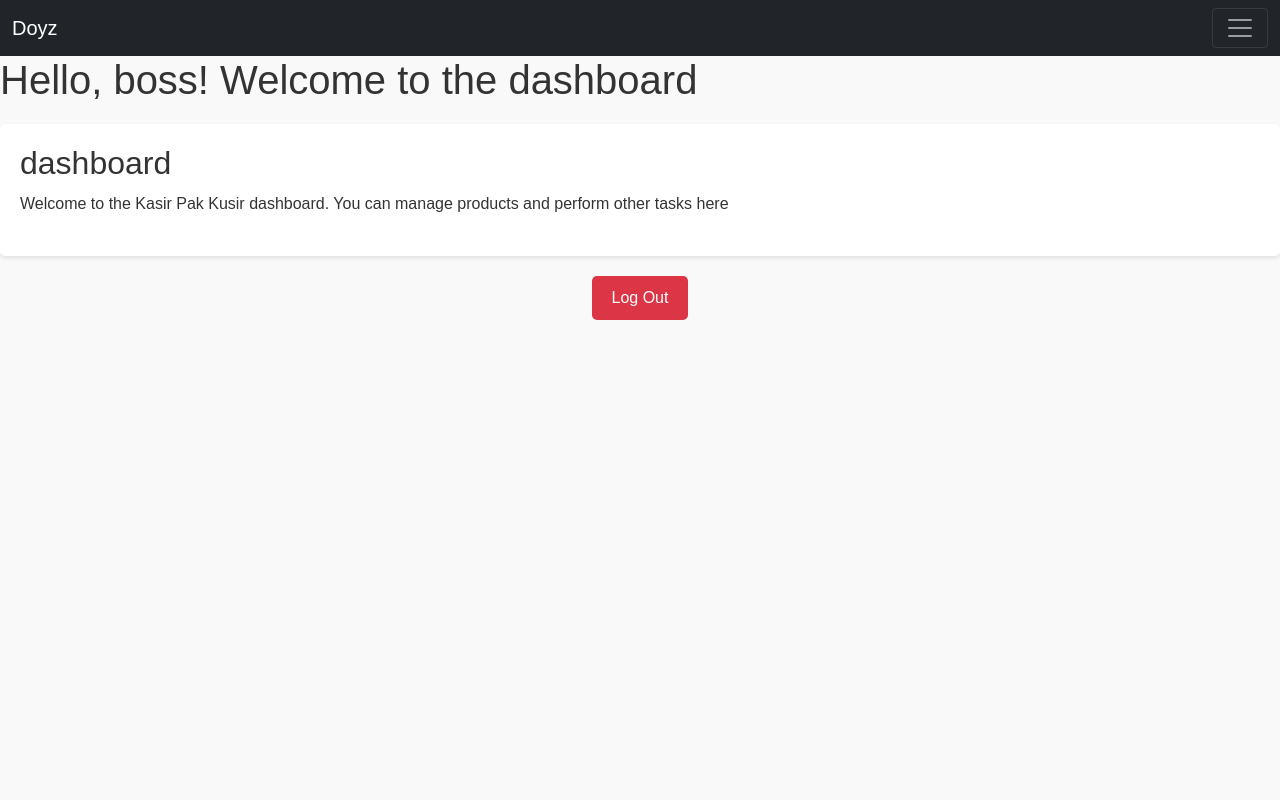
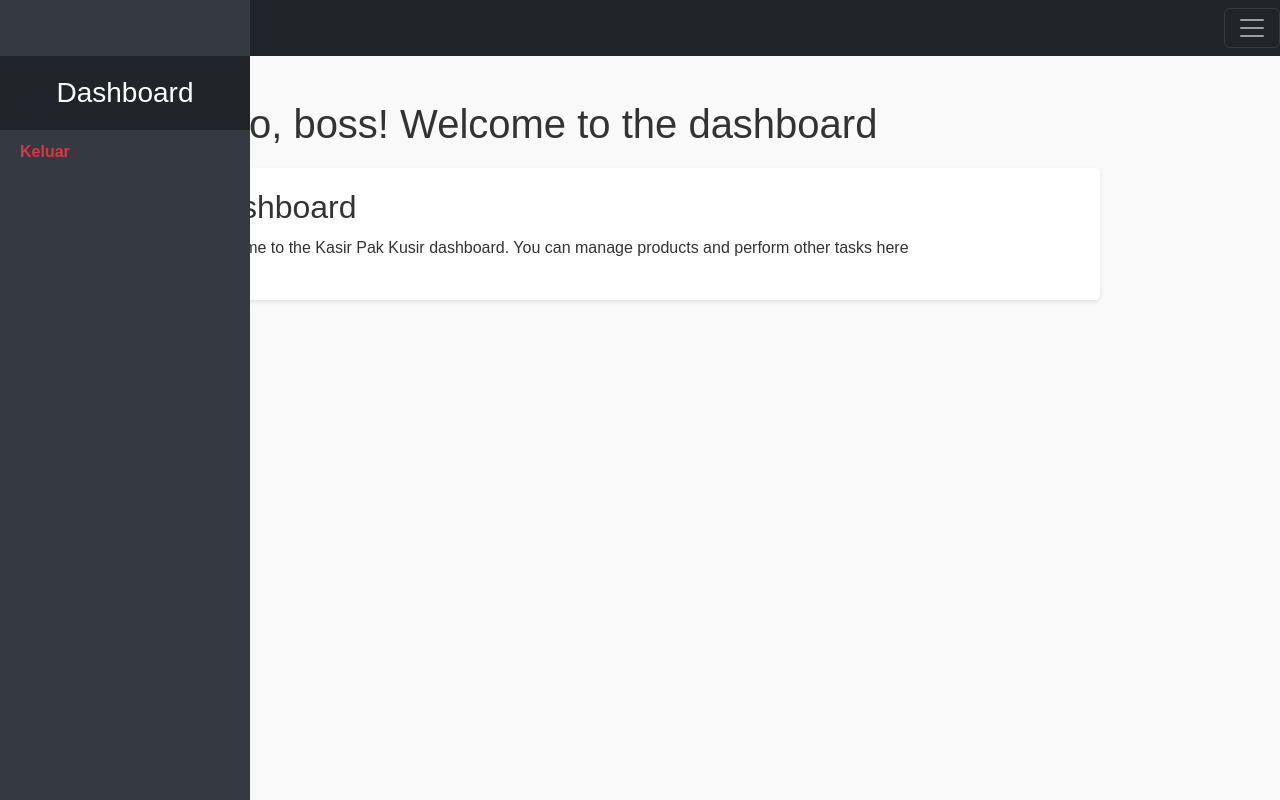
Before and after one commit to sidandoy2006/aplikasi_kasir, a PHP site: page /pages/dashboard.php in a window 1280 px wide. Run offline with PHP 8.4, Linux system fonts and the light colour scheme; a user stored in the database is signed in; data that the repository does not hold is empty; some libraries are stand-ins or nearby versions.

Commit message:
commit dari iqbal

```diff
--- a/index.php
+++ b/index.php
@@ -49,11 +49,11 @@ $conn->close();
             <?php endif; ?>
             <div>
                 <label for="username">Username</label>
-                <input id="username" name="username" type="text" placeholder="username" required>
+                <input id="username" name="username" type="text" placeholder="Isi Username" required>
             </div>
             <div>
                 <label for="pasword">Password</label>
-                <input id="password" name="password" type="password" placeholder="**************" required>
+                <input id="password" name="password" type="password" placeholder="Isi Password" required>
             </div>
             <div>
                 <button type="submit">Sign in</button>
--- a/pages/dashboard.php
+++ b/pages/dashboard.php
@@ -19,20 +19,150 @@ $realName = $_SESSION['nama'];
     <meta name="viewport" content="width=device-width, initial-scale=1.0">
     <title>dashboard Kasir Pak Kusir</title>
     <link rel="stylesheet" href="../assets/style/dashboard.css">
+    <link href="https://cdn.jsdelivr.net/npm/bootstrap@5.3.0-alpha1/dist/css/bootstrap.min.css" rel="stylesheet">
+    <style>
+        body {
+            margin: 0;
+            padding: 0;
+            font-family: Arial, sans-serif;
+            background-color: #f8f9fa;
+        }
+        .container-fluid {
+            padding-left: 0;
+            padding-right: 0;
+            overflow-x: hidden;
+        }
+        .sidebar {
+            height: 100vh;
+            position: fixed;
+            top: 0;
+            left: 0;
+            width: 250px;
+            padding-top: 3.5rem;
+            background-color: #343a40;
+            color: #fff;
+            z-index: 1;
+            overflow-y: auto;
+        }
+        .sidebar .nav-link {
+            padding: 10px 20px;
+            color: #fff;
+        }
+        .sidebar .nav-link:hover {
+            background-color: #495057;
+        }
+        .content {
+            margin-left: 250px;
+            padding: 20px;
+        }
+        .sidebar-header {
+            background-color: #212529;
+            padding: 20px;
+            text-align: center;
+        }
+        .sidebar-header h3 {
+            margin-bottom: 0;
+            color: #fff;
+        }
+        .nav-item {
+            margin-bottom: 10px;
+        }
+        .nav-link {
+            color: #fff !important;
+            font-weight: bold;
+        }
+        .nav-link:hover {
+            color: #f8f9fa !important;
+        }
+        .logout-link {
+            color: #dc3545 !important;
+        }
+        .logout-link:hover {
+            color: #f8d7da !important;
+        }
+        .btn-tambah-kasir {
+            background-color: #28a745;
+            border-color: #28a745;
+        }
+        .btn-tambah-kasir:hover {
+            background-color: #218838;
+            border-color: #1e7e34;
+        }
+        .btn-edit-kasir {
+            background-color: #007bff;
+            border-color: #007bff;
+        }
+        .btn-edit-kasir:hover {
+            background-color: #0069d9;
+            border-color: #0062cc;
+        }
+        .btn-batal-edit-kasir {
+            background-color: #dc3545;
+            border-color: #dc3545;
+        }
+        .btn-batal-edit-kasir:hover {
+            background-color: #c82333;
+            border-color: #bd2130;
+        }
+        .mb-4 {
+    background-color: orangered;
+    color: #fff;
+    padding: 10px;
+}
+
+    </style>
 </head>
 <body>
-    <h1>Hello, <?php echo htmlspecialchars($realName); ?>! Welcome to the dashboard</h1>
-
-    <div class="dashboard-content">
-        <h2>dashboard</h2>
-        <p>Welcome to the Kasir Pak Kusir dashboard. You can manage products and perform other tasks here</p>
+    <!-- Navbar ya ren-->
+    <div class="sidebar">
+        <div class="sidebar-header">
+            <h3>Dashboard</h3>
+        </div>
+        <ul class="nav flex-column">
+            <li class="nav-item <?php echo ($role === 'admin') ? '' : 'd-none'; ?>">
+                <a class="nav-link" href="index.php">Kelola Akun</a>
+            </li>
+            <li class="nav-item <?php echo ($role === 'admin' || $role === 'owner') ? '' : 'd-none'; ?>">
+                <a class="nav-link" href="../activity/log_activity.php">Log Activity</a>
+            </li>
+            <li class="nav-item <?php echo ($role === 'admin' || $role === 'kasir') ? '' : 'd-none'; ?>">
+                <a class="nav-link" href="../transaksi/">Transaksi</a>
+            </li>
+            <li class="nav-item <?php echo ($role === 'admin') ? '' : 'd-none'; ?>">
+                <a class="nav-link" href="../product/">Data Produk</a>
+            </li>
+        </ul>
+        <ul class="nav flex-column mt-auto">
+            <li class="nav-item">
+                <a class="nav-link logout-link" href="../db/DB_logout.php">Keluar</a>
+            </li>
+        </ul>
+    </div>
+    <div class="container mt-4">
+        <h1>Hello, <?php echo htmlspecialchars($realName); ?>! Welcome to the dashboard</h1>
+        <div class="dashboard-content">
+            <h2>Dashboard</h2>
+            <p>Welcome to the Kasir Pak Kusir dashboard. You can manage products and perform other tasks here</p>
+        </div>
     </div>
 
-<script src="https://cdn.canvasjs.com/canvasjs.min.js"></script>
+    <script src="https://cdn.jsdelivr.net/npm/@popperjs/core@2.11.6/dist/umd/popper.min.js"></script>
+    <script src="https://cdn.jsdelivr.net/npm/bootstrap@5.3.0-alpha1/dist/js/bootstrap.min.js"></script>
+</body>
+</html>
+
+<!DOCTYPE html>
+<html lang="en">
+<head>
+    <meta charset="UTF-8">
+    <meta name="viewport" content="width=device-width, initial-scale=1.0">
+    <title>Dashboard Kasir Pak Kusir</title>
+
+    <link rel="stylesheet" href="../assets/style/dashboard.css">
+</head>
+<body>
 
 
-    <form action="../db/DB_logout.php" method="post">
-        <button type="submit" class="btn-logout"> Log Out </button>
-    </form>
+
 </body>
 </html>
```
